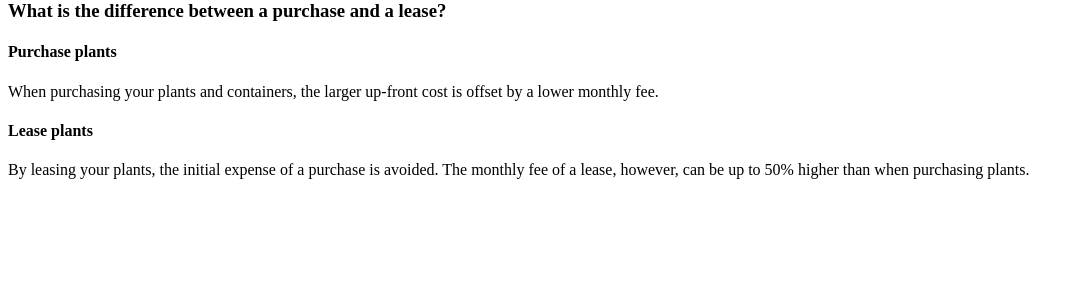
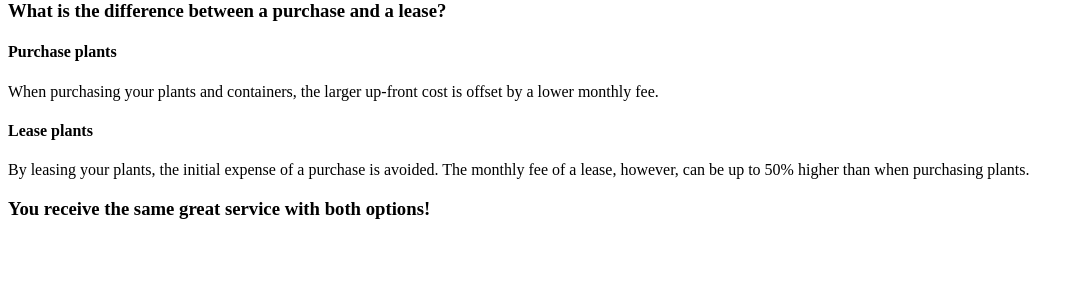
Before and after one commit to nico-watine/greencaretx-f6, a PHP site: page /services.php in a window 1280 px wide. Shown: the part 427-727 px from the top of the page, without its empty margins (0-1084 px from the left). Run offline with PHP 8.4, Linux system fonts and the light colour scheme.

Commit message:
Add final .h3

```diff
--- a/src/pages/services.php
+++ b/src/pages/services.php
@@ -56,6 +56,7 @@ body-class: index
 					<p>By leasing your plants, the initial expense of a purchase is avoided. The monthly fee of a lease, however, can be up to 50% higher than when purchasing plants.</p>
 				</div>
 			</div>
+			<h3 class="h3 section-heading font-weight-bold text-center float-center">You receive the same great service with both options!</h3>
 		</div>
 	</div>
 </section>
```
